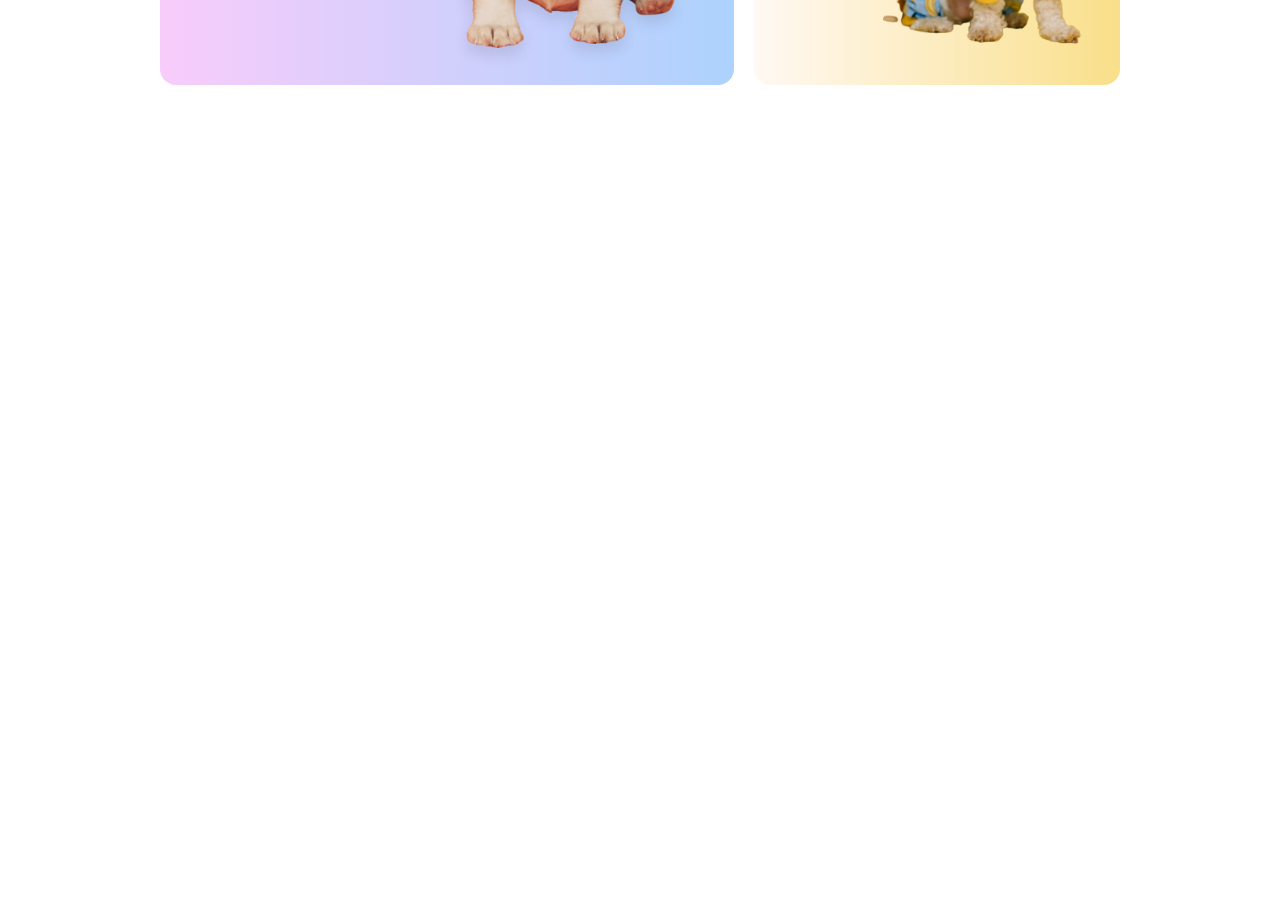
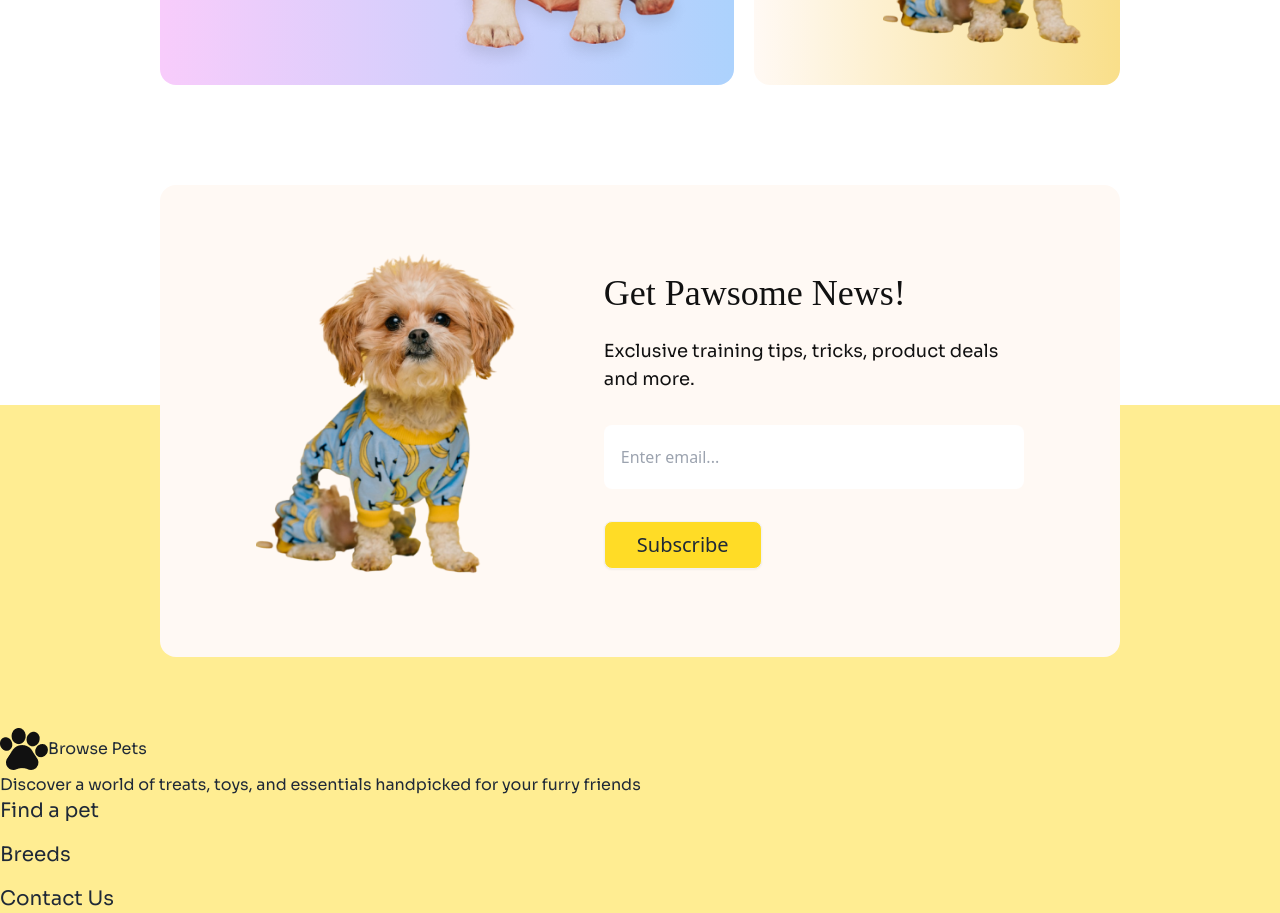
Before and after one commit to devabdullahalnoman/Pet-Shop, a plain HTML site: page index.html in a window 1280 px wide. Shown: the part 2857-3770 px from the top of the page. Before the commit the page ends 3086 px from the top, so only its background shows below. Drawn offline with nearby package versions, Linux system fonts and the light colour scheme; a web font is replaced by a local one.

Commit message:
added news section

```diff
--- a/index.html
+++ b/index.html
@@ -24,6 +24,11 @@
             font-family: "ADLaM Display", serif;
             font-weight: 400;
             font-style: normal;
+        }
+
+        ul .menu-compact {
+            margin: 0;
+            padding: 0;
         }
     </style>
 </head>
@@ -107,7 +112,7 @@
 
     <!-- Main Section -->
 
-    <main>
+    <main class="mb-[400px] md:mb-80">
 
         <!-- Categories Section -->
 
@@ -404,9 +409,52 @@
                 </div>
             </div>
         </div>
+
     </main>
+
     <!-- Footer-Section -->
-    <footer></footer>
+
+    <footer class="bg-[#ffdb2680] relative">
+
+        <!-- News Section -->
+
+        <div
+            class="news card flex-col items-center md:gap-20 md:flex-row mx-5 lg:mx-20 xl:mx-40 mt-12 lg:mt-24 xl:mt-36 px-5 lg:px-24 py-5 lg:py-8 xl:py-10 bg-[#FFF9F4] absolute inset-x-0 bottom-64">
+            <div class="px-11 md:px-0">
+                <img src="assets/cute-pet-mid.png" alt="">
+            </div>
+            <div class="text-content-container text-center md:text-left mt-9 md:my-12">
+                <h1 class="adlam-display text-[#111111] text-3xl text-center md:text-left lg:text-4xl mb-3 lg:mb-6">Get
+                    Pawsome News!</h1>
+                <p class="sora text-[#111111] md:text-lg mb-4 lg:mb-8">Exclusive training tips, tricks, product deals
+                    and more.</p>
+                <input type="email" placeholder="Enter email..." class="input w-full max-w-md h-16 mb-8" />
+                <div>
+                    <button class="btn bg-[#FFDC26] px-8 text-lg xl:text-xl font-normal">Subscribe</button>
+                </div>
+            </div>
+        </div>
+
+        <!-- Footer-Content -->
+
+        <div class="sora pt-80">
+            <div>
+                <div class="flex items-center">
+                    <img src="assets/logo-footer.png" alt="">
+                    <h1>Browse Pets</h1>
+                </div>
+                <p class="md:w-[70%]">Discover a world of treats, toys, and essentials handpicked for your furry friends
+                </p>
+            </div>
+            <div class="w-40">
+                <ul class="text-left text-base xl:text-xl space-y-4">
+                    <li><a class="link-hover">Find a pet</a></li>
+                    <li><a class="link-hover">Breeds</a></li>
+                    <li><a class="link-hover">Contact Us</a></li>
+                </ul>
+            </div>
+        </div>
+    </footer>
 </body>
 
 </html>
```
